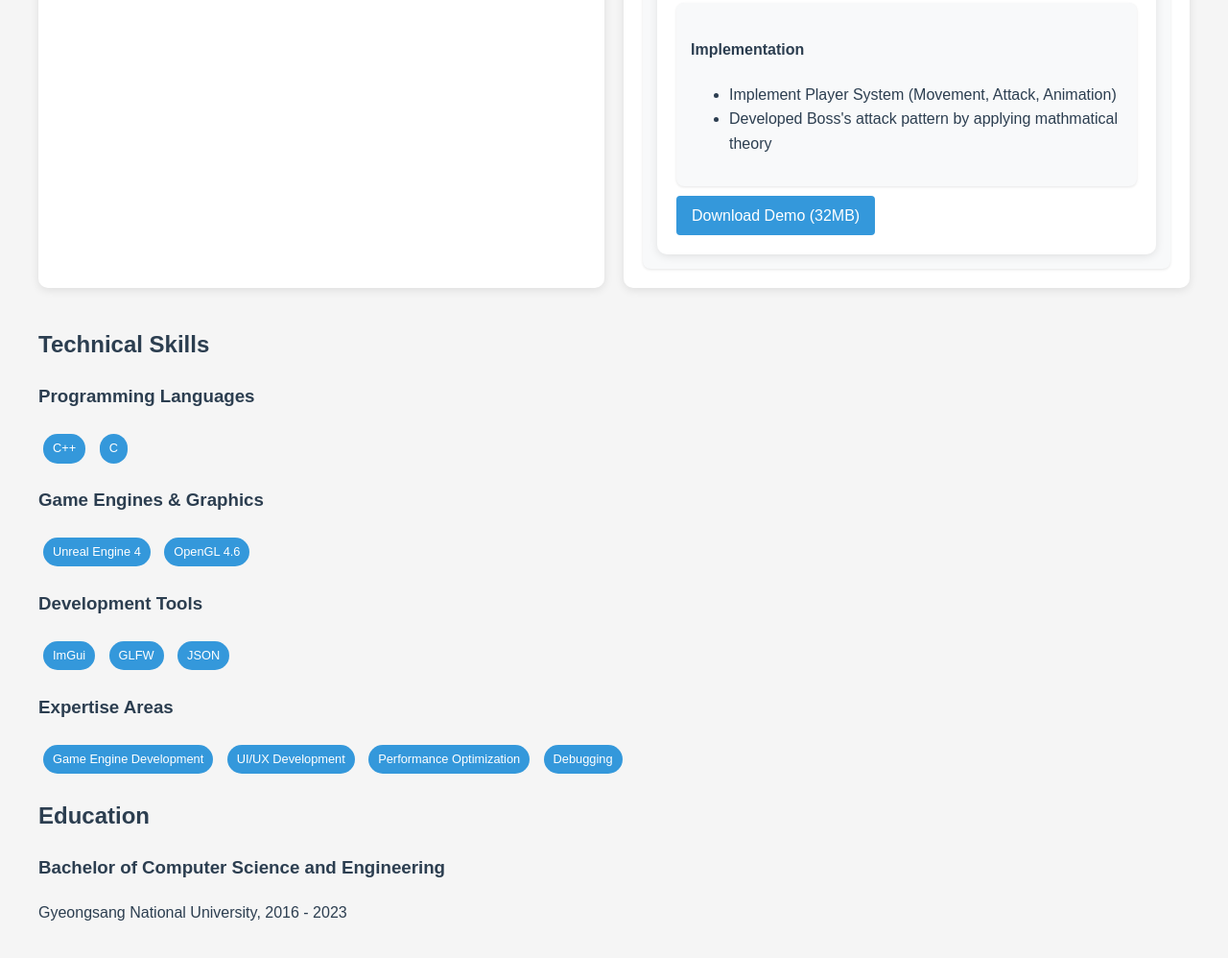
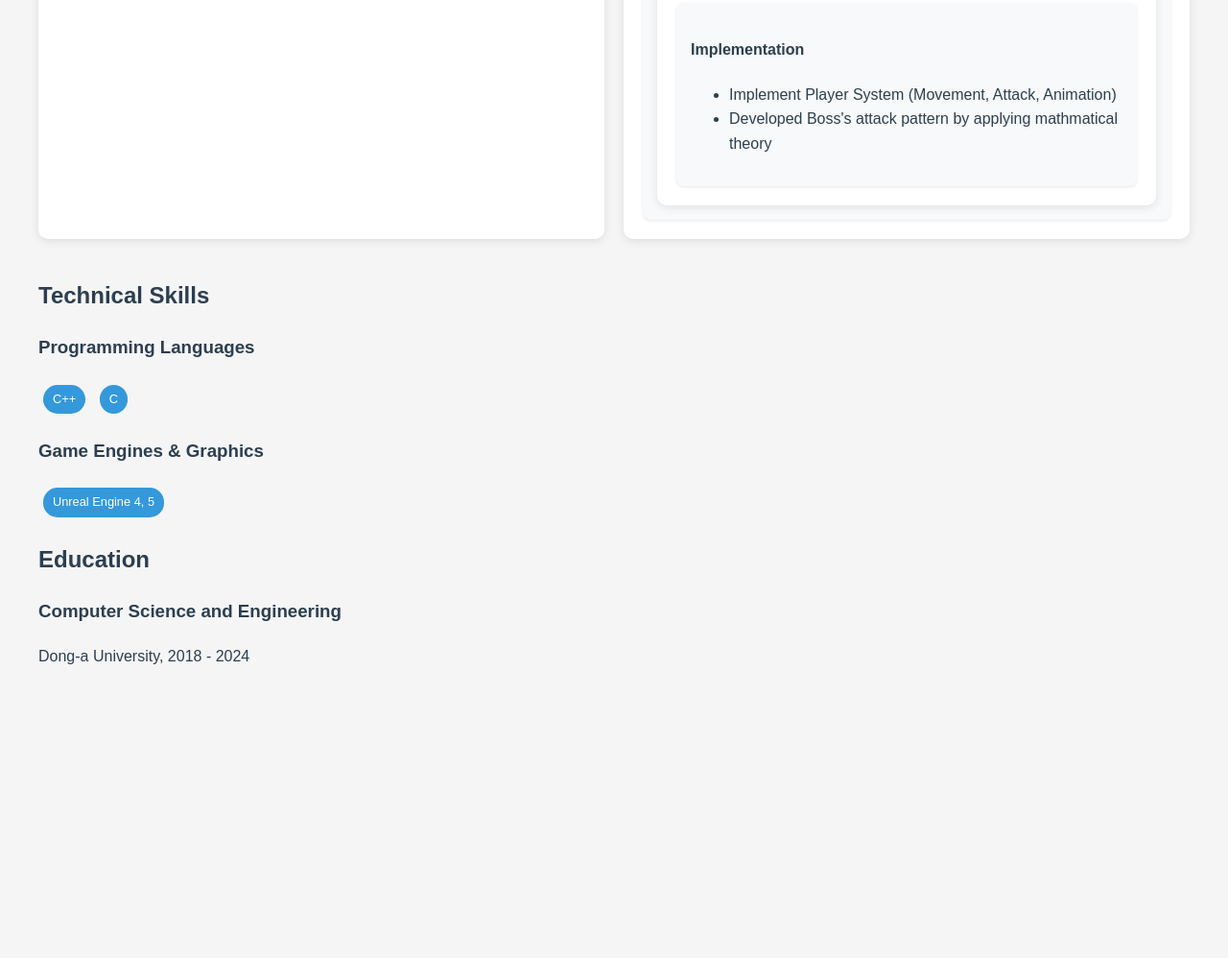
Before and after one commit to DanhongDev/DanhongDev.github.io, a plain HTML site: page index.html in a window 1280 px wide. Shown: the part 851-1849 px from the top of the page at 96% size. After the commit the page ends 1583 px from the top, so only its background shows below. Drawn offline with Linux system fonts and the light colour scheme.

Commit message:
Update index.html
Maybe Finish

```diff
--- a/index.html
+++ b/index.html
@@ -61,8 +61,7 @@
                             <li>Developed Boss's attack pattern by applying mathmatical theory</li>
                         </ul>
                     </div>
-                    <a href="https://github.com/HaXX0rBunny/HaXX0rBunny.github.io/releases/download/Demo/Huntress_setup.exe" class="download-btn">Download Demo (32MB)</a>
-                </div>
+                 </div>
             </div>
         </section>
 
@@ -79,35 +78,16 @@
     <div class="skill-category">
         <h3>Game Engines & Graphics</h3>
         <div class="tech-stack">
-            <span class="tech-badge expert">Unreal Engine 4</span>
-            <span class="tech-badge advanced">OpenGL 4.6</span>
+            <span class="tech-badge expert">Unreal Engine 4, 5</span>
         </div>
     </div>
 
-    <div class="skill-category">
-        <h3>Development Tools</h3>
-        <div class="tech-stack">
-            <span class="tech-badge">ImGui</span>
-            <span class="tech-badge">GLFW</span>
-            <span class="tech-badge">JSON</span>
-        </div>
-    </div>
-
-    <div class="skill-category">
-        <h3>Expertise Areas</h3>
-        <div class="tech-stack">
-            <span class="tech-badge">Game Engine Development</span>
-            <span class="tech-badge">UI/UX Development</span>
-            <span class="tech-badge">Performance Optimization</span>
-            <span class="tech-badge">Debugging</span>
-        </div>
-    </div>
 </section>
 <section class="education">
             <h2>Education</h2>
             <div class="education-card">
-                <h3>Bachelor of Computer Science and Engineering</h3>
-                <p>Gyeongsang National University, 2016 - 2023</p>
+                <h3>Computer Science and Engineering</h3>
+                <p>Dong-a University, 2018 - 2024</p>
             </div>
         </section>
     </div> <!-- container div 종료 -->
```
